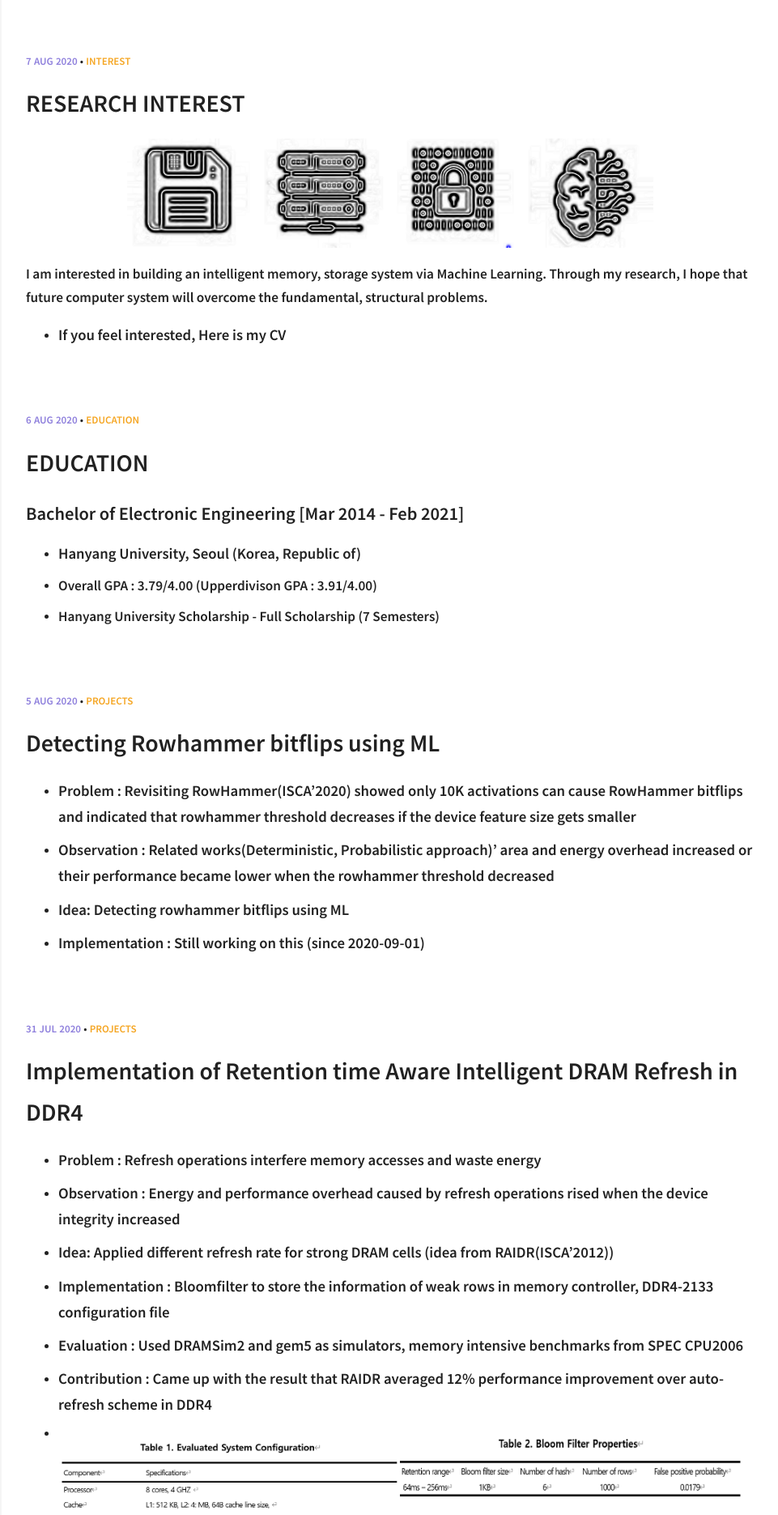
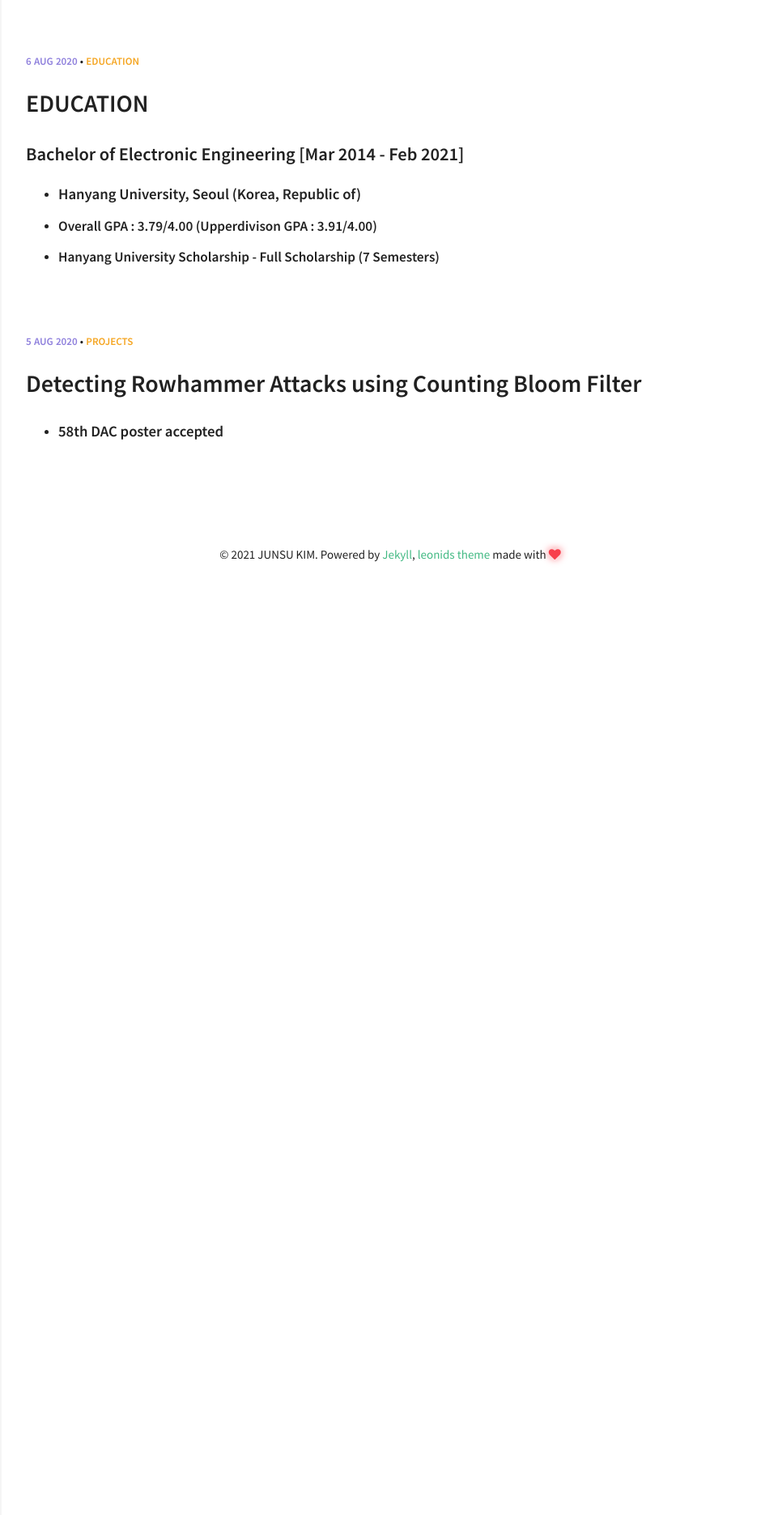
Before and after one commit to j0807s/j0807s.github.io, a Jekyll site: the page built from index.html, in a window 1280 px wide. Shown: the top 1871 px of the page at 81% size, without its empty margins (318-1279 px from the left). Built offline with Jekyll 4.4.1, drawn with Linux system fonts in a browser that asks for light colours; some of the changed text lies outside the part shown.

Commit message:
new start

```diff
--- a/_config.yml
+++ b/_config.yml
@@ -37,7 +37,7 @@ owner:
   name: JUNSU KIM
   avatar: Profile.jpg
   job: ""
-  bio: "Hi, I am a prospective Ph.D. student. I am looking for an opportunity to conduct research on my academical interests. Thanks."
+  bio: "Hi, I am a 1st year Ph.D. student at Penn State, advised by Professor Swaroop Ghosh."
   email: junsu0807@gmail.com
   disqus-shortname:
   twitter: #username
--- a/_posts/2019-05-19-projects-embed.md
+++ /dev/null
@@ -1,9 +0,0 @@
----
-layout: post
-title: "Embedded System Software Design (Used Achro 210T Board)"
-categories: [projects]
-comments: true
----
-* #### Cross compiled bootloader and kernel & implemented them in the device
-* #### Coded the LED controller in Achro 210T board
-* #### Got used to ARM Assembly language
--- a/_posts/2019-06-20-projects-captcha.md
+++ /dev/null
@@ -1,29 +0,0 @@
----
-layout: post
-title: "CAPTCHA PROJECT : Building a Machine Reads Distorted Text"
-categories: [projects]
-comments: true
-
----
-* #### Built a system that can read distorted text
-* #### Problem : A small train set(only 1000 samples) caused overfitting and a low accuracy
-* #### Idea : Increased the amount of the training set to avoid overfitting
-* #### Implementation : Used data augmentation approach and Transfer Learning
-* #### Contribution : Achieved the highest score at the class kaggle competition with only 1000 training samples (dataset from Wilhelmy, Rodrigo Rosas, Horacio)
-* #### Result :
-* #### ![]({{ site.url }}/img/CAPTCHA.JPG)
-* #### ![]({{ site.url }}/img/Models_compare.PNG)
-* #### ![]({{ site.url }}/img/Models_result.PNG)
-
-<!--more-->
-* #### Implementation:
-1. ##### Preprocessing: ![]({{ site.url }}/img/Preprocessing.PNG)
-        * ##### a) Image Thresholding
-        * ##### b) Removing small objects from the image
-        * ##### c) Cropping useless part of the image
-        * ##### d) Cropping the image into 5 pieces
-2. ##### Data augmentation:
-        * ##### Data augmentation is a strategy that increases the diversity of data available for training models, without actually collecting new data.
-        ![]({{ site.url }}/img/CAPTCHA.JPG)
-3. ##### Transfer learning:
-        * ##### Transfer learning is a machine learning method where a model developed for a task is reused as the starting point for a model on a second task. ![]({{ site.url }}/img/Transferlearning.PNG)
--- a/_posts/2020-06-19-projects-taso.md
+++ /dev/null
@@ -1,27 +0,0 @@
----
-layout: post
-title: "Accelerating Deeplearning Workloads using Compiler"
-categories: [projects]
-comments: true
----
-
-* #### Conducted in Cass Lab in Hanyang University, Advised by Prof. Yongjun Park
-* #### Problem : Finding optimal compuation graphs for each architecture requires much of experts' hand-made effort
-* #### Observation : Related work (TASO(SOSP'2019)) was not able to generate optimal computation graphs for CPU
-* #### Idea : Build a system that automatically generates optimal computation graphs for inference on CPU
-* #### ![]({{ site.url }}/img/TASO_ORIGINAL.JPG)
-* #### ![]({{ site.url }}/img/TASO_RESULT.PNG)
-
-<!--more-->
-
-#### 1. What is TASO?
-* #### TASO is the framework which optimizes the computation graphs of DNN models using automatically generated and verified graph transformations.
-* #### Here is the paper [TASO_SOSP2019]({{ site.url }}/img/TASO.pdf)
-* #### ![]({{ site.url }}/img/TASO_Workload.PNG)
-
-#### 2. Observation
-* #### TASO can optimize computation graphs for the certain GPU architectures; TASO requires at least 6GB of GDDR
-
-#### 3. Idea
-* #### Build a framework that automatically generates optimal computation graphs for inference on CPU
-* #### Wimpy cores need small and optimal computation graphs for an inference
--- a/_posts/2020-07-31-RAIDR.md
+++ /dev/null
@@ -1,14 +0,0 @@
----
-layout: post
-title: "Implementation of Retention time Aware Intelligent DRAM Refresh in DDR4"
-categories: [projects]
-comments: true
----
-* #### Problem : Refresh operations interfere memory accesses and waste energy
-* #### Observation : Energy and performance overhead caused by refresh operations rised when the device integrity increased
-* #### Idea: Applied different refresh rate for strong DRAM cells (idea from [RAIDR(ISCA'2012)]({{ site.url }}/img/RAIDR.pdf))
-* #### Implementation : Bloomfilter to store the information of weak rows in memory controller, DDR4-2133 configuration file
-* #### Evaluation : Used DRAMSim2 and gem5 as simulators, memory intensive benchmarks from SPEC CPU2006
-* #### Contribution : Came up with the result that RAIDR averaged 12% performance improvement over auto-refresh scheme in DDR4
-* #### ![]({{ site.url }}/img/RAIDR_CONFIG.PNG)
-* #### ![]({{ site.url }}/img/RAIDR_RESULT.PNG)
--- a/_posts/2020-08-05-projects-grad.md
+++ b/_posts/2020-08-05-projects-grad.md
@@ -1,13 +1,7 @@
 ---
 layout: post
-title: "Detecting Rowhammer bitflips using ML"
+title: "Detecting Rowhammer Attacks using Counting Bloom Filter"
 categories: [projects]
 comments: true
 ---
-* #### Problem : Revisiting RowHammer(ISCA'2020) showed only 10K activations can cause RowHammer bitflips and indicated that rowhammer threshold decreases if the device feature size gets smaller
-* #### Observation : Related works(Deterministic, Probabilistic approach)' area and energy overhead increased or their performance became lower when the rowhammer threshold decreased
-* #### Idea: Detecting rowhammer bitflips using ML
-* #### Implementation : Still working on this (since 2020-09-01)
-
-<!--more-->
-* #### Detailed Motivation: DRAM has suffered from the severe reliability problem; repetitive access to the same rows in DRAM can cause losing data. Also, the newer DRAM chips are more vulnerable to Rowhammer bitflip, indicating that attackers can destroy the memory system in more various ways if the device feature size reduces. I am currently trying to solve this problem using machine learning as a graduation project, based on the fact that machine learning models have powerful capabilities to learn complex patterns.
+* #### 58th DAC poster accepted
--- a/_posts/2020-08-07-research-interest.md
+++ /dev/null
@@ -1,10 +0,0 @@
----
-layout: post
-title:  "RESEARCH INTEREST"
-date:   2020-08-07 15:07:19
-categories: [interest]
-comments: true
----
-![]({{ site.url }}/img/Icons.PNG)
-##### I am interested in building an intelligent memory, storage system via Machine Learning. Through my research, I hope that future computer system will overcome the fundamental, structural problems.
-* #### If you feel interested, Here is my [CV]({{ site.url }}/img/CV.pdf)
```
Also changed, not shown: _posts/2019-05-20-projects-fpga.md (deleted, +0 -10 lines), img/EEAUTO_RESULT.PNG (added), 4 other files.
